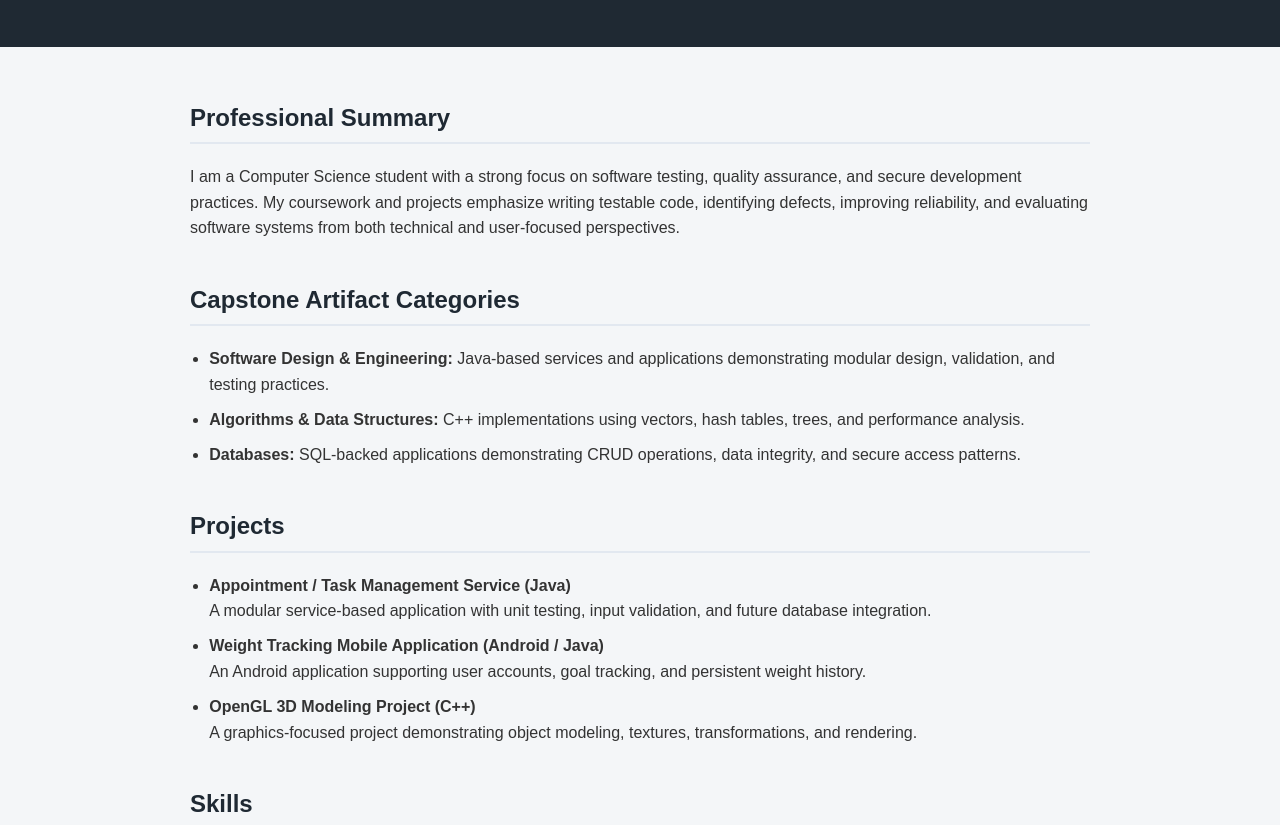
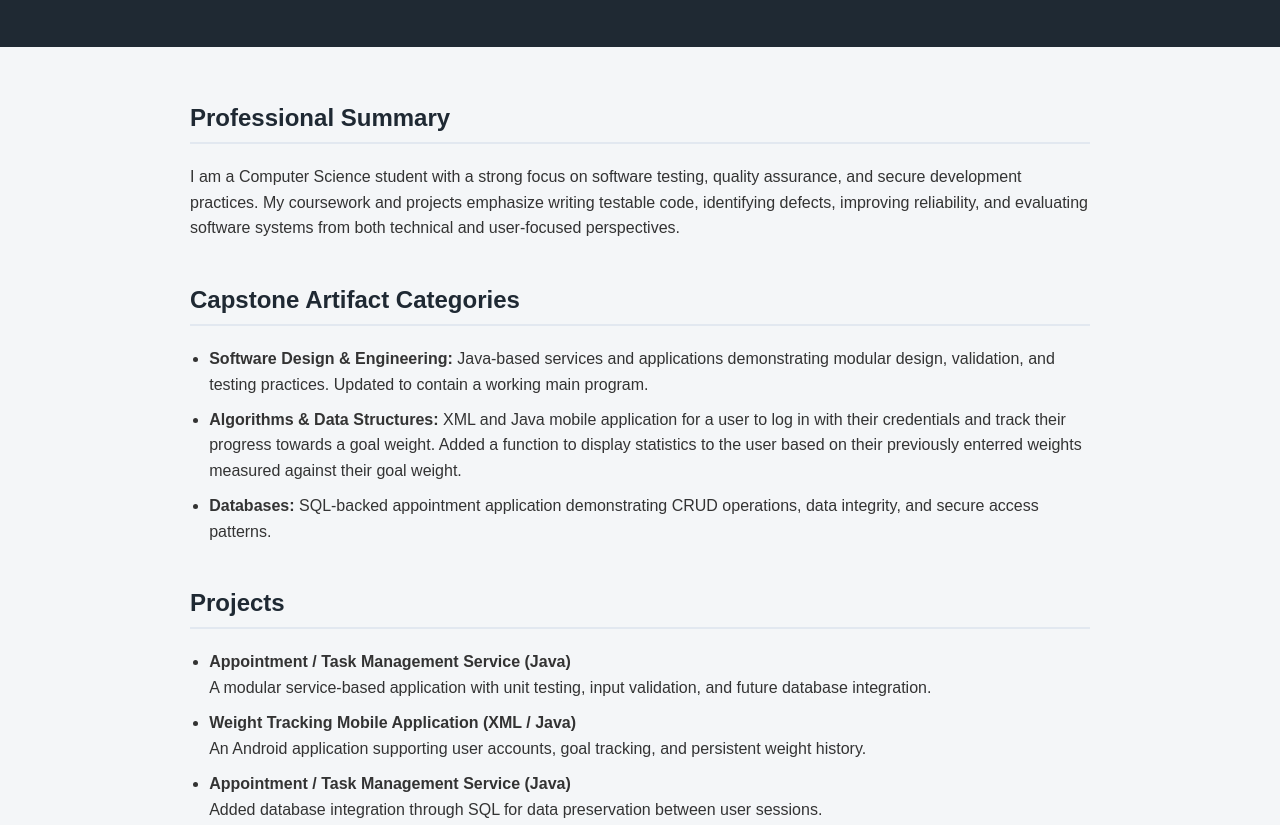
Before and after one commit to joshua-shults/ePortfolio, a plain HTML site: page index.html in a window 1280 px wide. Shown: the part 127-952 px from the top of the page. Drawn offline with Linux system fonts and the light colour scheme.

Commit message:
Update index.html

```diff
--- a/index.html
+++ b/index.html
@@ -101,17 +101,20 @@
             <li>
                 <strong>Software Design & Engineering:</strong>
                 Java-based services and applications demonstrating modular design,
-                validation, and testing practices.
+                validation, and testing practices. Updated to contain a working
+                main program.
             </li>
             <li>
                 <strong>Algorithms & Data Structures:</strong>
-                C++ implementations using vectors, hash tables, trees, and performance
-                analysis.
+                XML and Java mobile application for a user to log in with their
+                credentials and track their progress towards a goal weight. Added
+                a function to display statistics to the user based on their previously
+                enterred weights measured against their goal weight.
             </li>
             <li>
                 <strong>Databases:</strong>
-                SQL-backed applications demonstrating CRUD operations, data integrity,
-                and secure access patterns.
+                SQL-backed appointment application demonstrating CRUD operations, data
+                integrity, and secure access patterns.
             </li>
         </ul>
     </section>
@@ -125,14 +128,14 @@
                 and future database integration.
             </li>
             <li>
-                <strong>Weight Tracking Mobile Application (Android / Java)</strong><br>
+                <strong>Weight Tracking Mobile Application (XML / Java)</strong><br>
                 An Android application supporting user accounts, goal tracking, and
                 persistent weight history.
             </li>
             <li>
-                <strong>OpenGL 3D Modeling Project (C++)</strong><br>
-                A graphics-focused project demonstrating object modeling, textures,
-                transformations, and rendering.
+                <strong>Appointment / Task Management Service (Java)</strong><br>
+                Added database integration through SQL for data preservation between
+                user sessions.
             </li>
         </ul>
     </section>
```
